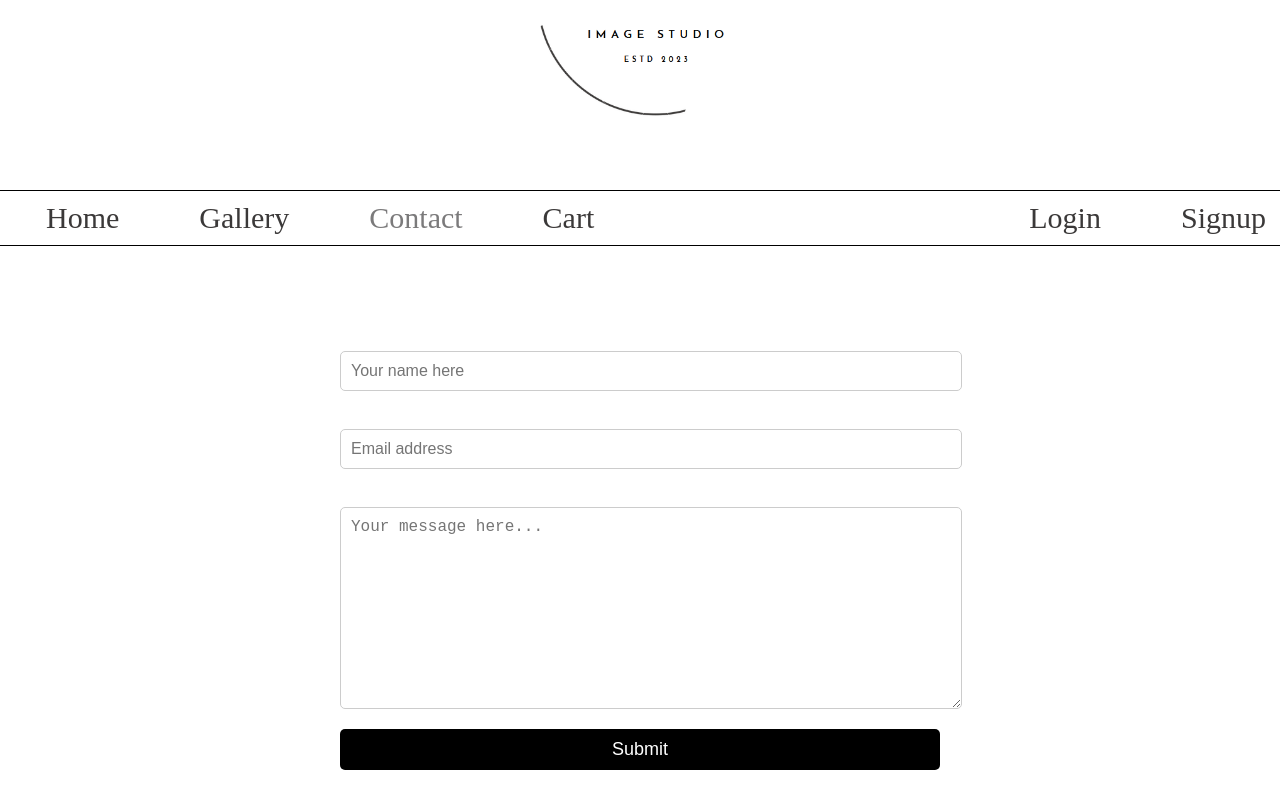
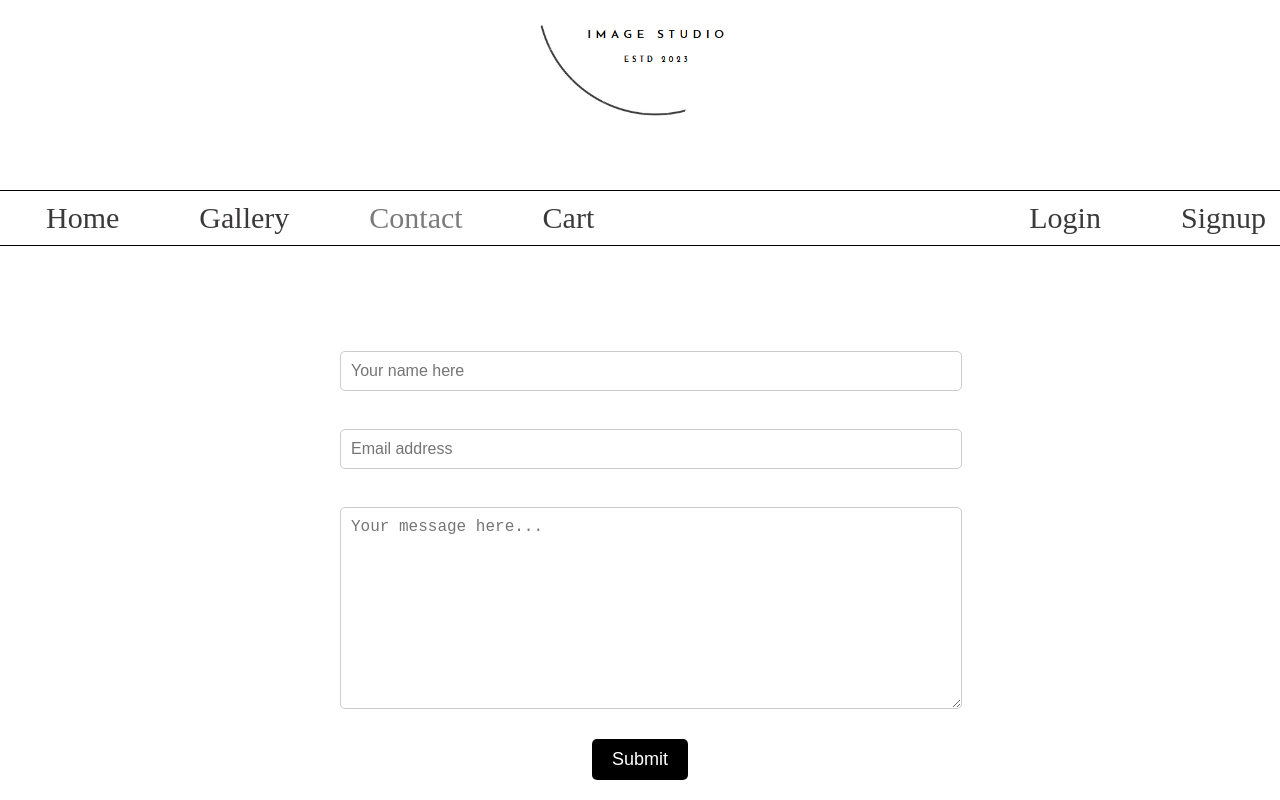
Before and after one commit to ltuckr/focusfolio, a React (Create React App) app in the folder client/: page /contact in a window 1280 px wide. Shown: the part 209-1009 px from the top of the page. Built offline with nearby package versions, Linux system fonts and the light colour scheme.

Commit message:
changed submit button on contact form

```diff
--- a/client/src/pages/Contact/contact.module.css
+++ b/client/src/pages/Contact/contact.module.css
@@ -1,6 +1,6 @@
 /* contact.module.css */
 .contactContainer {
-    max-width: 600px; /* Adjust the maximum width as needed */
+    max-width: 600px;
     margin: 0 auto;
     padding: 20px;
   }
@@ -27,25 +27,32 @@
     padding: 10px;
     border: 1px solid #ccc;
     border-radius: 5px;
-    font-size: 16px; /* Increase the font size as needed */
+    font-size: 16px;
   }
 
   .contactError {
     color: red;
-    font-size: 14px; /* Increase the font size for error messages */
+    font-size: 14px; /* Increased the font size for error messages */
   }
 
+  .formBox {
+    text-align: center; /* Center-align the content inside the formBox */
+  }
 
-.formBtn {
-    background-color: black; /* Set the background color to black */
+  .formBtn {
+    background-color: black;
     color: white;
     padding: 10px 20px;
     border: none;
     border-radius: 5px;
     font-size: 18px;
     cursor: pointer;
+    margin-top: 10px; /* Add some top margin to the button for spacing */
+    display: block; /* Make the button a block-level element */
+    margin-left: auto; /* Auto margin on the left to center the button */
+    margin-right: auto; /* Auto margin on the right to center the button */
   }
 
   .formBtn:hover {
-    background-color: #333; /* Darken the background color on hover */
+    background-color: #333;
   }
```
